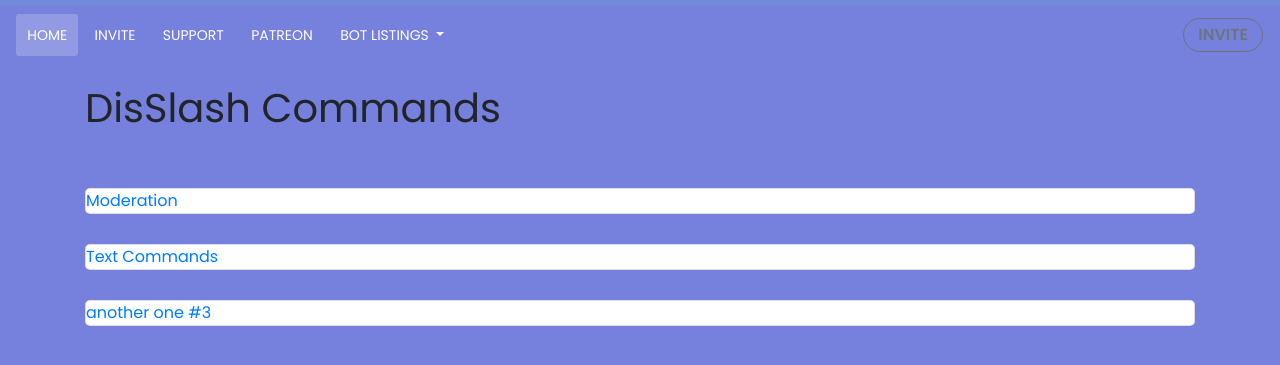
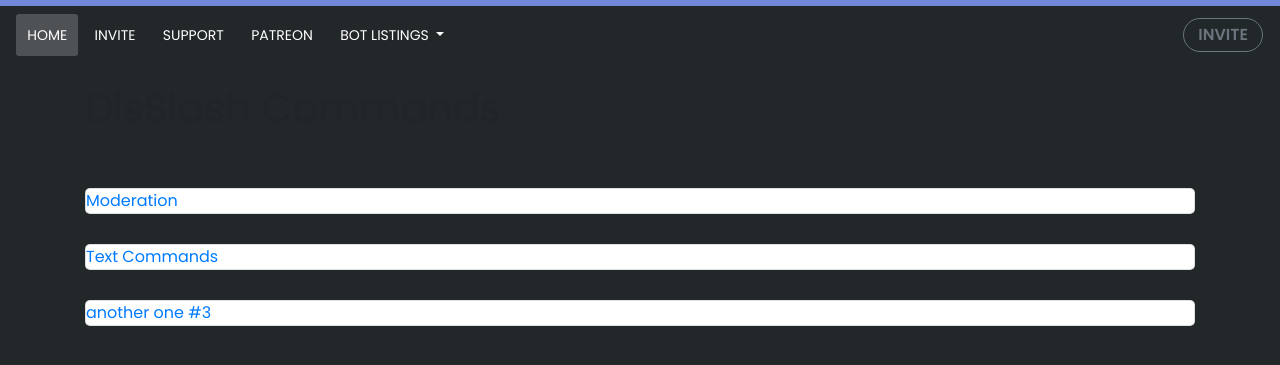
Before and after one commit to DisSlash/DisSlash-Site, a Flask app: page /commands in a window 1280 px wide. Shown: the top 365 px of the page. Run offline with Flask 2, Linux system fonts and the light colour scheme; some libraries are stand-ins or nearby versions.

Commit message:
Test Update

```diff
--- a/templates/commands.html
+++ b/templates/commands.html
@@ -52,9 +52,11 @@
 </nav>
 
 <body>
-  <body style="background-color:#7581dc;">
+  <body style="background-color:#22272a;">
     <div class="container">
+        <div class="center">
       <h1> DisSlash Commands </h1>
+        </div>
       </br>
       </br>
       <div id="accordion">
```
